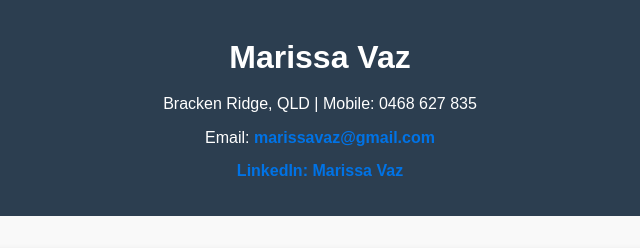
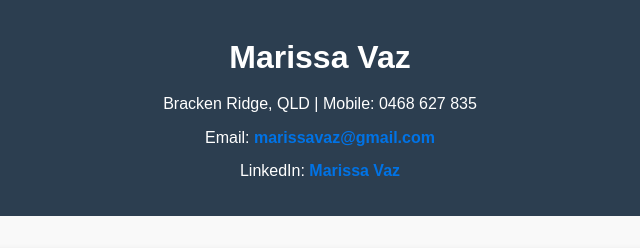
Before and after one commit to MarissaVaz/PublicProfile, a plain HTML site: page index.html in a window 1280 px wide. Shown: the top 248 px of the page, 320-960 px from the left. Drawn offline with Linux system fonts and the light colour scheme.

Commit message:
Update index.html
Updated index.html

```diff
--- a/index.html
+++ b/index.html
@@ -79,7 +79,7 @@
     <h1>Marissa Vaz</h1>
     <p>Bracken Ridge, QLD | Mobile: 0468 627 835</p>
     <p>Email: <a href="mailto:marissavaz@gmail.com">marissavaz@gmail.com</a></p>
-    <p><a href="#">LinkedIn: Marissa Vaz</a></p>
+    <p>LinkedIn: <a href="https://www.linkedin.com/in/your-profile" target="_blank">Marissa Vaz</a></p>
   </header>
 
   <main>
```
